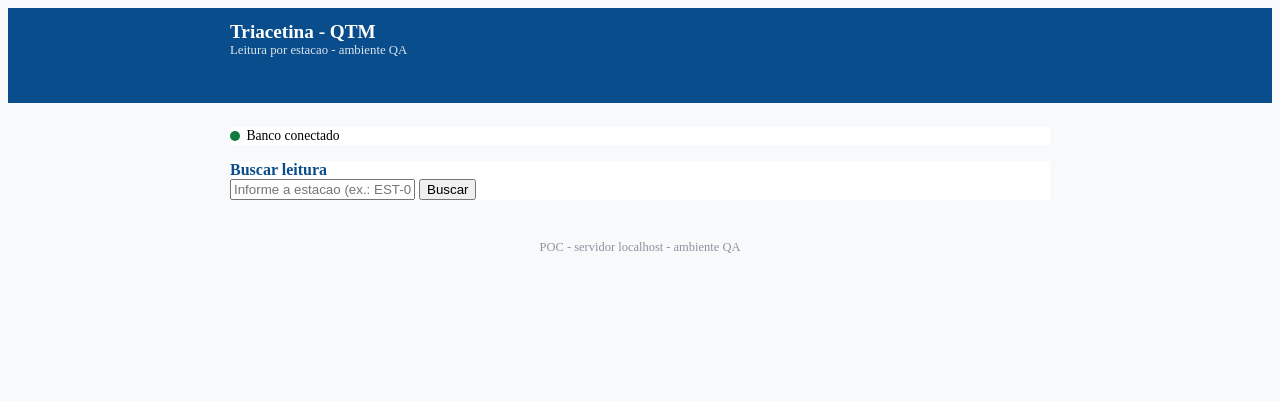
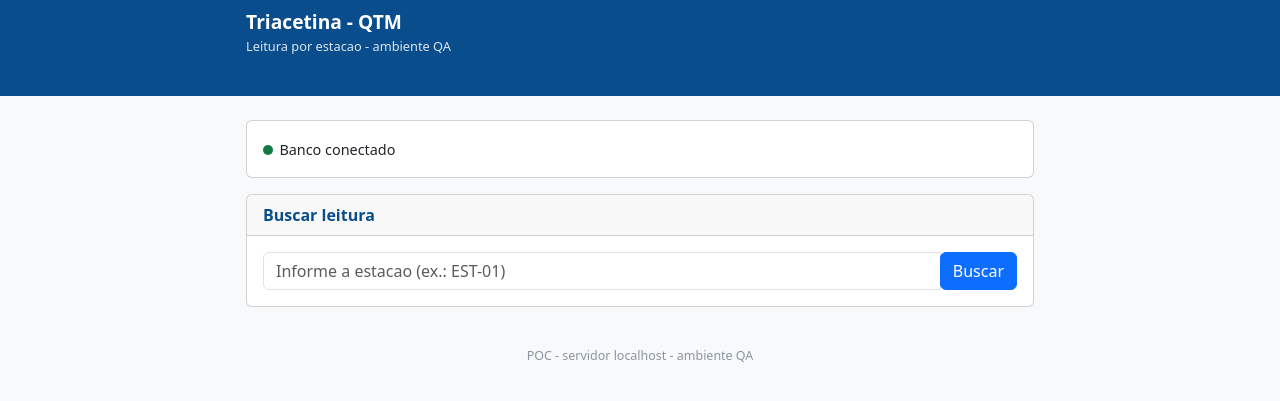
Before and after one commit to JoseDuarteJunior/PMI, a FastAPI app: page /triacetina in a window 1280 px wide. Shown: the top 401 px of the page. Run offline with FastAPI, Linux system fonts and the light colour scheme; some libraries are stand-ins or nearby versions.

Commit message:
botstrap

```diff
--- a/Projeto_QTM/templates/triacetina/home.html
+++ b/Projeto_QTM/templates/triacetina/home.html
@@ -4,16 +4,17 @@
   <meta charset="UTF-8">
   <meta name="viewport" content="width=device-width, initial-scale=1.0">
   <title>Triacetina - QTM</title>
-  <link rel="stylesheet" href="/static/spectre.min.css">
+  <!-- Bootstrap 4.6 (instalado via apt: libjs-bootstrap4, copiado para static/) -->
+  <link rel="stylesheet" href="/static/bootstrap.min.css">
   <style>
     body { background: #f8f9fa; }
-    .navbar { background: #0a4d8c; color: #fff; padding: .8rem 0; margin-bottom: 1.5rem; }
-    .navbar .brand { font-size: 1.2rem; font-weight: 600; }
-    .navbar .sub { font-size: .8rem; opacity: .85; }
+    .navbar-qtm { background: #0a4d8c; color: #fff; }
+    .navbar-qtm .brand { font-size: 1.2rem; font-weight: 600; }
+    .navbar-qtm .sub { font-size: .8rem; opacity: .85; }
     .wrap { max-width: 820px; margin: 0 auto; padding: 0 1rem 2rem; }
-    .card { background: #fff; margin-bottom: 1rem; }
-    .card .card-header { color: #0a4d8c; font-weight: 600; }
-    .status { display: inline-flex; align-items: center; gap: .4rem; font-size: .85rem; }
+    .card { margin-bottom: 1rem; }
+    .card-header-qtm { color: #0a4d8c; font-weight: 600; }
+    .status { display: inline-flex; align-items: center; gap: .4rem; font-size: .9rem; }
     .dot { width: 10px; height: 10px; border-radius: 50%; display: inline-block; }
     .dot-on { background: #0f7b43; }
     .dot-off { background: #b42318; }
@@ -21,12 +22,13 @@
   </style>
 </head>
 <body>
-  <div class="navbar">
+  <!-- NAVBAR -->
+  <nav class="navbar-qtm py-2 mb-4">
     <div class="wrap">
       <div class="brand">Triacetina - QTM</div>
       <div class="sub">Leitura por estacao - ambiente QA</div>
     </div>
-  </div>
+  </nav>
 
   <div class="wrap">
 
@@ -43,17 +45,19 @@
 
     <!-- BUSCA POR ESTACAO -->
     <div class="card">
-      <div class="card-header"><div class="card-title h6">Buscar leitura</div></div>
+      <div class="card-header card-header-qtm">Buscar leitura</div>
       <div class="card-body">
         {% if erro %}
-        <div class="toast toast-error">{{ erro }}</div>
+        <div class="alert alert-danger">{{ erro }}</div>
         {% endif %}
-        <form method="get" action="/triacetina/buscar" class="form-horizontal">
+        <form method="get" action="/triacetina/buscar">
           <div class="input-group">
-            <input class="form-input" type="text" name="estacao" maxlength="100"
+            <input class="form-control" type="text" name="estacao" maxlength="100"
                    placeholder="Informe a estacao (ex.: EST-01)"
                    value="{{ estacao or '' }}" required>
-            <button class="btn btn-primary input-group-btn" type="submit">Buscar</button>
+            <div class="input-group-append">
+              <button class="btn btn-primary" type="submit">Buscar</button>
+            </div>
           </div>
         </form>
       </div>
@@ -62,47 +66,43 @@
     <!-- RESULTADO: so aparece depois de buscar uma estacao -->
     {% if estacao %}
     <div class="card">
-      <div class="card-header">
-        <div class="card-title h6">Estacao {{ estacao }} - ultima leitura</div>
-      </div>
+      <div class="card-header card-header-qtm">Estacao {{ estacao }} - ultima leitura</div>
       <div class="card-body">
         {% if leitura %}
-        <table class="table">
+        <table class="table table-sm mb-0">
           <tbody>
-            <tr><th>Teor</th><td>{{ leitura.teor }} {{ leitura.unidade }}</td></tr>
-            <tr><th>Lote</th><td>{{ leitura.lote }}</td></tr>
-            <tr><th>Quando</th><td>{{ leitura.quando }}</td></tr>
+            <tr><th scope="row">Teor</th><td>{{ leitura.teor }} {{ leitura.unidade }}</td></tr>
+            <tr><th scope="row">Lote</th><td>{{ leitura.lote }}</td></tr>
+            <tr><th scope="row">Quando</th><td>{{ leitura.quando }}</td></tr>
           </tbody>
         </table>
         {% else %}
-        <div class="toast toast-warning">Nenhuma leitura encontrada para esta estacao.</div>
+        <div class="alert alert-warning mb-0">Nenhuma leitura encontrada para esta estacao.</div>
         {% endif %}
       </div>
     </div>
 
     <!-- INSERCAO: so aparece depois de buscar, ja amarrada a estacao -->
     <div class="card">
-      <div class="card-header">
-        <div class="card-title h6">Inserir leitura para {{ estacao }}</div>
-      </div>
+      <div class="card-header card-header-qtm">Inserir leitura para {{ estacao }}</div>
       <div class="card-body">
         {% if ok %}
-        <div class="toast toast-success">Leitura registrada.</div>
+        <div class="alert alert-success">Leitura registrada.</div>
         {% endif %}
         <form method="post" action="/triacetina">
           <!-- a estacao buscada acompanha o formulario (amarra o insert a ela) -->
           <input type="hidden" name="estacao" value="{{ estacao }}">
           <div class="form-group">
-            <label class="form-label" for="teor">Teor</label>
-            <input class="form-input" id="teor" name="teor" maxlength="100" placeholder="99.2" required>
+            <label for="teor">Teor</label>
+            <input class="form-control" id="teor" name="teor" maxlength="100" placeholder="99.2" required>
           </div>
           <div class="form-group">
-            <label class="form-label" for="unidade">Unidade</label>
-            <input class="form-input" id="unidade" name="unidade" maxlength="100" placeholder="%" required>
+            <label for="unidade">Unidade</label>
+            <input class="form-control" id="unidade" name="unidade" maxlength="100" placeholder="%" required>
           </div>
           <div class="form-group">
-            <label class="form-label" for="lote">Lote</label>
-            <input class="form-input" id="lote" name="lote" maxlength="100" placeholder="L-2241" required>
+            <label for="lote">Lote</label>
+            <input class="form-control" id="lote" name="lote" maxlength="100" placeholder="L-2241" required>
           </div>
           <button type="submit" class="btn btn-primary btn-block">Registrar</button>
         </form>
```
Also changed, not shown: Projeto_QTM/README.md.
